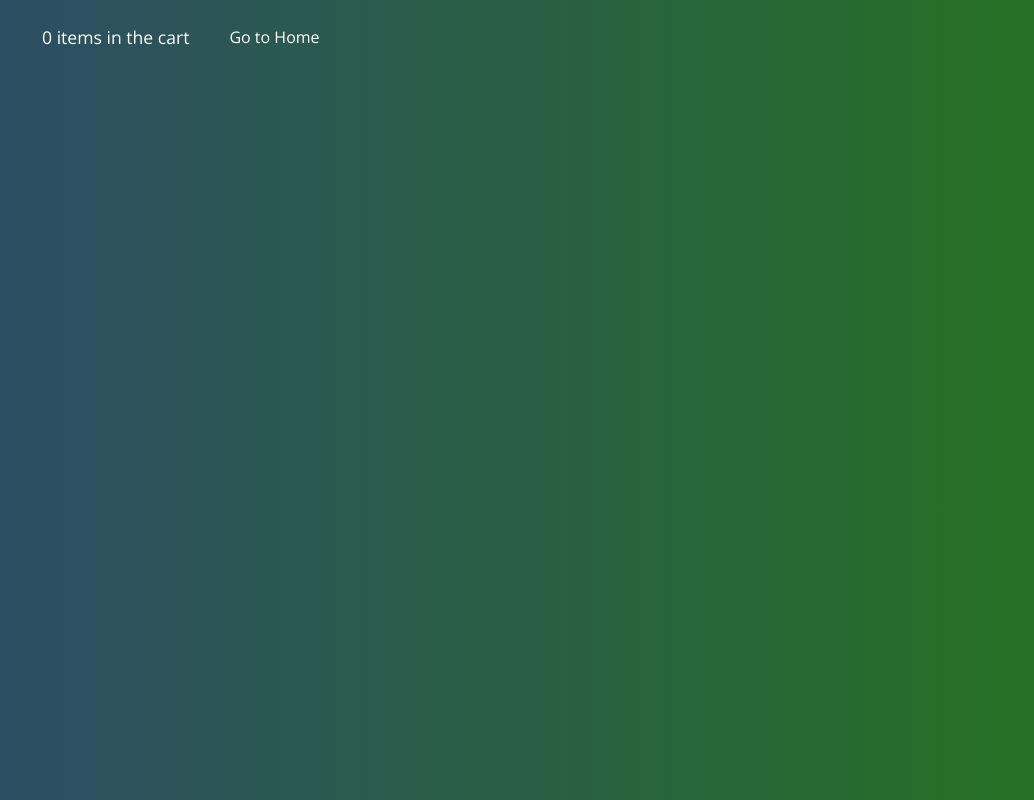
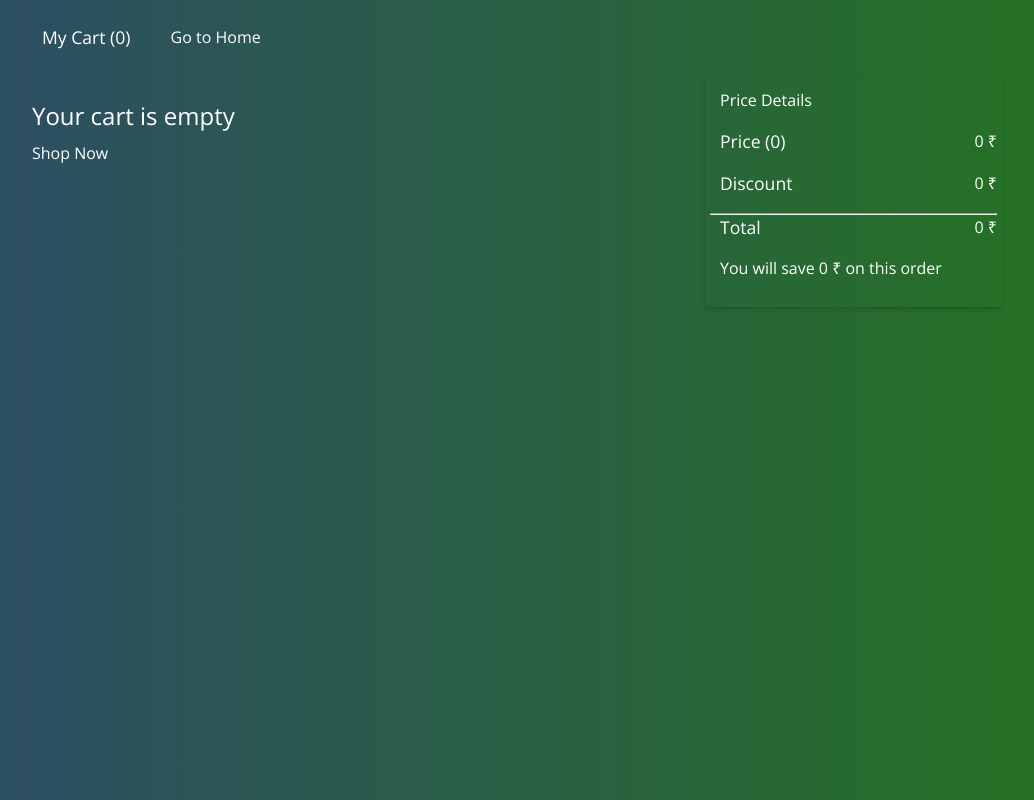
Before and after one commit to ddepu11/product_listing_2, a React app: page /cart in a window 1280 px wide. Shown: the whole page, without its empty margins (133-1167 px from the left). Built offline with nearby package versions, Linux system fonts and the light colour scheme.

Commit message:
feat: show price details

```diff
--- a/src/Components/CartItem.jsx
+++ b/src/Components/CartItem.jsx
@@ -12,6 +12,7 @@ const CartItem = ({
   image,
   id,
   quantity,
+  discount,
 }) => {
   const { increaseQuantity, decreaseQuantity } = useContext(CartContext);
 
@@ -27,6 +28,7 @@ const CartItem = ({
         <h2>{title}</h2>
         <h2>Brand: {brand}</h2>
         <h2>Price: {price} Rs</h2>
+        <h2>Discount: {discount} Rs</h2>
         <h2>Size: {size}</h2>
         <h2>Sold by: {soldBy}</h2>
 
@@ -39,6 +41,7 @@ const CartItem = ({
       </div>
 
       <div className="right flex">
+        <div className="btns flex">
           <button onClick={increaseQuantity} data-id={id}>
             +
           </button>
@@ -49,13 +52,19 @@ const CartItem = ({
             -
           </button>
         </div>
+
+        <button>Remove </button>
+        <button>Save for later </button>
+      </div>
     </Wrapper>
   );
 };
 
 const Wrapper = styled.main`
-  margin: 0px 0 25px 0;
-  justify-content: flex-start;
+  margin: 0px 0 20px 0;
+  justify-content: space-between;
+  box-shadow: rgba(0, 0, 0, 0.24) 0px 3px 8px;
+  padding: 5px 10px;
 
   .left {
     .image {
@@ -71,7 +80,6 @@ const Wrapper = styled.main`
   }
 
   .middle {
-    margin-left: 40px;
     flex-direction: column;
     align-items: flex-start;
     /* border: 1px solid red; */
@@ -84,7 +92,8 @@ const Wrapper = styled.main`
   }
 
   .right {
-    margin-left: 40px;
+    .btns {
+      margin-bottom: 20px;
 
       button {
         font-size: 1.2em;
@@ -96,6 +105,16 @@ const Wrapper = styled.main`
         margin: 0 10px;
       }
     }
+
+    flex-direction: column;
+
+    button {
+      font-size: 1em;
+      padding: 0px 8px;
+      border-radius: 2px;
+      margin-top: 10px;
+    }
+  }
 `;
 
 export default CartItem;
--- a/src/Components/Product.jsx
+++ b/src/Components/Product.jsx
@@ -58,10 +58,13 @@ const Wrapper = styled.main`
 
     .cart_btn {
       position: absolute;
-      right: 0;
-      bottom: 0;
+      right: 4px;
+      bottom: 5px;
       padding: 5px 10px;
       border-radius: 5px;
+
+      background-color: #191919;
+      color: white;
     }
   }
 
@@ -76,6 +79,4 @@ const Wrapper = styled.main`
   }
 `;
 
-const a = styled.div``;
-
 export default Product;
--- a/src/Context/cartContext.js
+++ b/src/Context/cartContext.js
@@ -1,8 +1,10 @@
 import { createContext, useReducer } from "react";
 import {
   ADD_TO_CART,
+  CALCULATE_TOTAL,
   DECREASE_QUANTITY,
   INCREASE_QUANTITY,
+  REMOVE_ITEM_FROM_CART,
 } from "../actions/cartActions";
 import cartReducer from "./../reducers/cartReducer";
 
@@ -11,6 +13,7 @@ const initialState = {
   total: {
     items: 0,
     price: 0,
+    discount: 0,
   },
 };
 
@@ -45,13 +48,23 @@ const CartProvider = ({ children }) => {
 
     const item = state.cartItems.filter((item) => item.id === productId)[0];
 
+    if (item.quantity <= 1) {
+      dispatch({ type: REMOVE_ITEM_FROM_CART, payload: productId });
+    }
+
     if (item.quantity > 0) {
       dispatch({ type: DECREASE_QUANTITY, payload: productId });
     }
   };
 
   const calculateTotal = () => {
-    console.log("TOTAL");
+    dispatch({ type: CALCULATE_TOTAL });
+  };
+
+  const removeProduct = (e) => {
+    const productId = e.target.dataset.id;
+
+    dispatch({ type: REMOVE_ITEM_FROM_CART, payload: productId });
   };
 
   return (
@@ -62,6 +75,7 @@ const CartProvider = ({ children }) => {
         increaseQuantity,
         decreaseQuantity,
         calculateTotal,
+        removeProduct,
       }}
     >
       {children}
--- a/src/Screen/Cart/Cart.jsx
+++ b/src/Screen/Cart/Cart.jsx
@@ -5,7 +5,7 @@ import { Link } from "react-router-dom";
 import CartItem from "../../Components/CartItem";
 
 const Cart = () => {
-  const { cartItems, calculateTotal } = useContext(CartContext);
+  const { cartItems, calculateTotal, total } = useContext(CartContext);
 
   useEffect(() => {
     calculateTotal();
@@ -14,14 +14,46 @@ const Cart = () => {
   return (
     <Wrapper>
       <div className="header flex">
-        <h3>{cartItems.length} items in the cart</h3>
-
+        <h3>My Cart ({total.items}) </h3>
         <Link to="/">Go to Home</Link>
       </div>
 
-      <div className="cart_items ">
-        {cartItems.length > 0 &&
-          cartItems.map((item) => <CartItem {...item} key={item.id} />)}
+      <div className="hero flex">
+        <div className="cart_items">
+          {cartItems.length > 0 ? (
+            cartItems.map((item) => <CartItem {...item} key={item.id} />)
+          ) : (
+            <div className="empty_cart">
+              <h2>Your cart is empty</h2>
+              <Link to="/">Shop Now</Link>
+            </div>
+          )}
+        </div>
+
+        <div className="total">
+          <div className="row">
+            <h3>Price Details</h3>
+          </div>
+
+          <div className="row flex">
+            <h2>Price ({total.items})</h2>
+            <span>{total.price}&nbsp;₹</span>
+          </div>
+          <div className="row flex">
+            <h2>Discount</h2>
+            <span>{total.discount}&nbsp;₹</span>
+          </div>
+
+          <hr />
+          <div className="row flex">
+            <h2>Total</h2>
+            <span>{total.price - total.discount}&nbsp;₹</span>
+          </div>
+
+          <div className="row">
+            <h3>You will save {total.discount}&nbsp;₹ on this order</h3>
+          </div>
+        </div>
       </div>
     </Wrapper>
   );
@@ -29,6 +61,25 @@ const Cart = () => {
 
 const Wrapper = styled.main`
   padding: 20px 0px;
+
+  .hero {
+    justify-content: space-between;
+    align-items: flex-start;
+
+    .empty_cart {
+      margin-top: 20px;
+      margin-left: 20px;
+
+      h2 {
+        font-size: 1.5em;
+        font-weight: 400;
+      }
+
+      a {
+        margin-top: 10px;
+      }
+    }
+  }
 
   .header {
     margin-left: 20px;
@@ -46,6 +97,36 @@ const Wrapper = styled.main`
       margin-left: 40px;
     }
   }
+
+  .cart_items {
+    width: 65%;
+  }
+
+  .total {
+    box-shadow: rgba(0, 0, 0, 0.18) 0px 2px 4px;
+    width: 30%;
+    padding: 10px 5px;
+
+    /* border: 1px solid red; */
+    position: sticky;
+    top: 10px;
+
+    .row {
+      justify-content: space-between;
+      margin: 0 0 18px 0;
+
+      h2,
+      h3 {
+        font-size: 1.1em;
+        margin-left: 10px;
+        font-weight: 400;
+      }
+
+      h3 {
+        font-size: 1em;
+      }
+    }
+  }
 `;
 
 export default Cart;
--- a/src/actions/cartActions.js
+++ b/src/actions/cartActions.js
@@ -1,12 +1,12 @@
 const ADD_TO_CART = "ADD_TO_CART";
-const REMOVE_FROM_CART = "REMOVE_FROM_CART";
+const REMOVE_ITEM_FROM_CART = "REMOVE_ITEM_FROM_CART";
 const INCREASE_QUANTITY = "INCREASE_QUANTITY";
 const DECREASE_QUANTITY = "DECREASE_QUANTITY";
 const CALCULATE_TOTAL = "CALCULATE_TOTAL";
 
 export {
   ADD_TO_CART,
-  REMOVE_FROM_CART,
+  REMOVE_ITEM_FROM_CART,
   INCREASE_QUANTITY,
   DECREASE_QUANTITY,
   CALCULATE_TOTAL,
--- a/src/data/products.json
+++ b/src/data/products.json
@@ -8,6 +8,7 @@
       "idealFor": ["men", "women"],
       "soldBy": "Mohan Kumar",
       "size": "m",
+      "discount": 50,
       "image": "https://rukminim1.flixcart.com/image/880/1056/kgsb1jk0/cap/h/y/g/free-stylish-black-balkalova-cap-fashlook-original-imafwy64umkfsefu.jpeg?q=50"
     },
 
@@ -19,6 +20,7 @@
       "idealFor": ["men"],
       "soldBy": "Umesh DS",
       "size": "l",
+      "discount": 120,
       "image": "https://rukminim1.flixcart.com/image/880/1056/krqoknk0/jacket/1/w/d/xxl-trdgynvhdfuljacket-k15-tripr-original-imag5gganntw7xsg.jpeg?q=50"
     },
     {
@@ -29,6 +31,7 @@
       "idealFor": ["men"],
       "soldBy": "Sohan Singh",
       "size": "s",
+      "discount": 150,
       "image": "https://rukminim1.flixcart.com/image/880/1056/kjiwfbk0-0/t-shirt/e/k/s/m-t305-as10yldnwh-seven-rocks-original-imafz2qfvx7tznnn.jpeg?q=50"
     },
     {
@@ -39,6 +42,7 @@
       "idealFor": ["women", "girls"],
       "soldBy": "Mohan Kumar",
       "size": "l",
+      "discount": 80,
       "image": "https://rukminim1.flixcart.com/image/760/912/ki6bgcw0-0/cap/n/4/s/free-grey-men-cap-with-neck-scarf-amormente-original-imafyf335zbpvsdz.jpeg?q=50"
     },
     {
@@ -49,6 +53,7 @@
       "idealFor": ["girls"],
       "soldBy": "Sohan Singh",
       "size": "xl",
+      "discount": 200,
       "image": "https://rukminim1.flixcart.com/image/880/1056/j9st5zk0/sweatshirt/z/f/y/l-whomaroon-whoroyalblue-fleximaa-original-imaezgd5usq5z74v.jpeg?q=50"
     },
     {
@@ -59,6 +64,7 @@
       "idealFor": ["women"],
       "soldBy": "Umesh DS",
       "size": "l",
+      "discount": 170,
       "image": "https://rukminim1.flixcart.com/image/880/1056/kh5607k0/sweatshirt/t/5/p/xl-jb-w02-black-juneberry-original-imafx7v9sudvzxmu.jpeg?q=50"
     },
     {
@@ -69,6 +75,7 @@
       "idealFor": ["women"],
       "soldBy": "Sohan Singh",
       "size": "xl",
+      "discount": 99,
       "image": "https://rukminim1.flixcart.com/image/880/1056/kkec4280/t-shirt/b/m/i/l-t345-blwhrd-new-eyebogler-original-imafzr4f7nxecr44.jpeg?q=50"
     },
     {
@@ -79,6 +86,7 @@
       "idealFor": ["men", "boys"],
       "soldBy": "Sohan Singh",
       "size": "m",
+      "discount": 135,
       "image": "https://rukminim1.flixcart.com/image/880/1056/kjuby4w0/t-shirt/2/v/a/3xl-t2-seven-rocks-original-imafzbptgchwstcx.jpeg?q=50"
     },
     {
@@ -89,6 +97,7 @@
       "idealFor": ["men", "boys"],
       "soldBy": "Mohan Kumar",
       "size": "s",
+      "discount": 167,
       "image": "https://rukminim1.flixcart.com/image/880/1056/ksc46fk0/fabric/o/d/b/no-2-35-m-unstitched-beard01-trijal-fab-original-imag5xcyfztrekcr.jpeg?q=50"
     },
     {
@@ -99,6 +108,7 @@
       "idealFor": ["boys"],
       "soldBy": "Sohan Singh",
       "size": "m",
+      "discount": 127,
       "image": "https://rukminim1.flixcart.com/image/880/1056/kfoapow0-0/t-shirt/d/w/y/xl-t16-seven-rocks-original-imafw2jyyt3bzxda.jpeg?q=50"
     },
     {
@@ -109,6 +119,7 @@
       "idealFor": ["women"],
       "soldBy": "Sohan Singh",
       "size": "l",
+      "discount": 90,
       "image": "https://rukminim1.flixcart.com/image/880/1056/kv1a4cw0/ethnic-set/w/t/d/xl-turkey-beige-bright-sayera-original-imag8f6ajwqjhw2j.jpeg?q=50"
     },
     {
@@ -119,6 +130,7 @@
       "idealFor": ["women", "men"],
       "soldBy": "Mohan Kumar",
       "size": "xl",
+      "discount": 0,
       "image": "https://rukminim1.flixcart.com/image/880/1056/knw2v0w0/bandana/8/g/j/na-free-vpc368-voici-na-original-imag2gu53gnmjzc3.jpeg?q=50"
     }
   ]
--- a/src/reducers/cartReducer.js
+++ b/src/reducers/cartReducer.js
@@ -3,6 +3,7 @@ import {
   DECREASE_QUANTITY,
   INCREASE_QUANTITY,
   CALCULATE_TOTAL,
+  REMOVE_ITEM_FROM_CART,
 } from "../actions/cartActions";
 import productsData from "../data/products.json";
 
@@ -53,8 +54,45 @@ const cartReducer = (state, action) => {
       };
 
     case CALCULATE_TOTAL:
+      // console.log(
+      //   state.cartItems.reduce(
+      //     (total, item) => {
+      //       return {
+      //         price: total.price + item.quantity * item.price,
+      //         items: total.items + item.quantity,
+      //       };
+      //     },
+      //     {
+      //       price: 0,
+      //       items: 0,
+      //     }
+      //   )
+      // );
+
       return {
         ...state,
+        total: state.cartItems.reduce(
+          (total, item) => {
+            return {
+              price: total.price + item.quantity * item.price,
+              items: total.items + item.quantity,
+              discount: total.discount + item.quantity * item.discount,
+            };
+          },
+          {
+            price: 0,
+            items: 0,
+            discount: 0,
+          }
+        ),
+      };
+
+    case REMOVE_ITEM_FROM_CART:
+      return {
+        ...state,
+        cartItems: [
+          ...state.cartItems.filter((item) => item.id !== action.payload),
+        ],
       };
     default:
       return { ...state };
```
Lines whose indentation alone changed are shown as unchanged.
